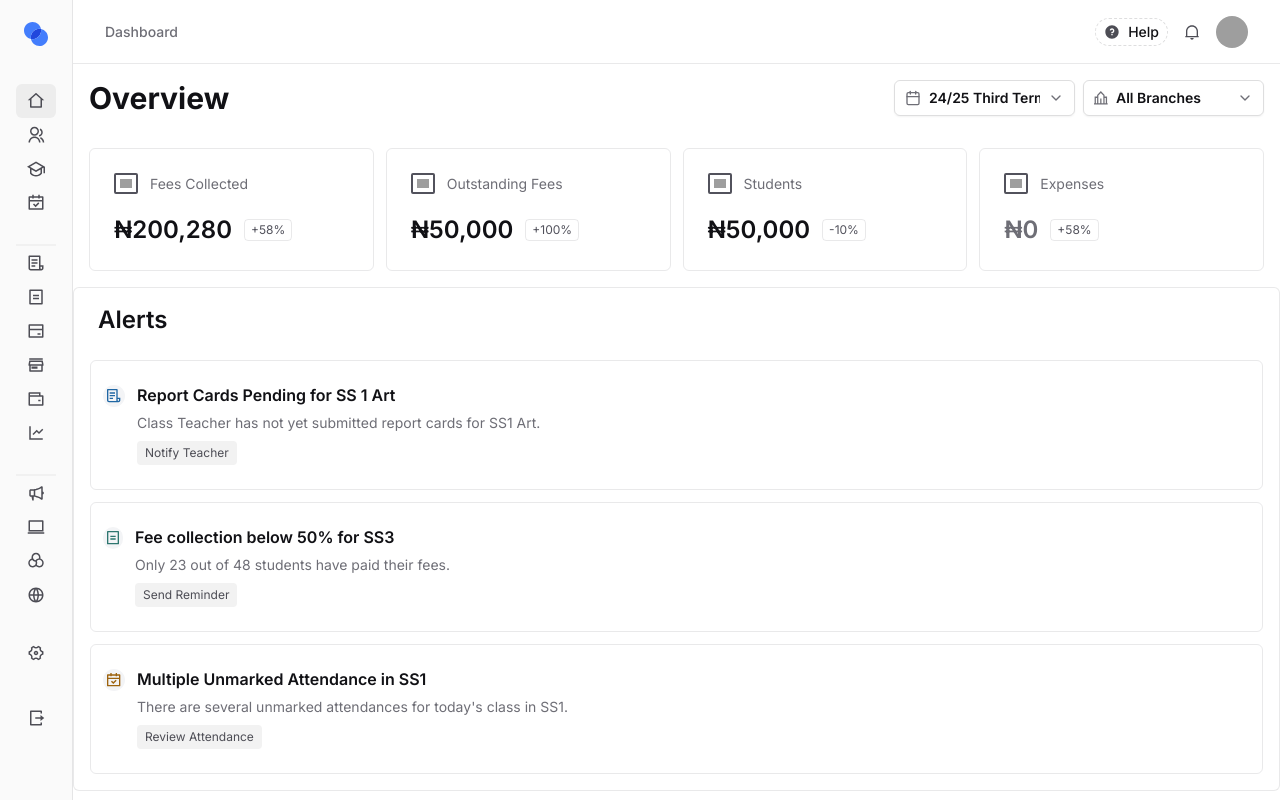
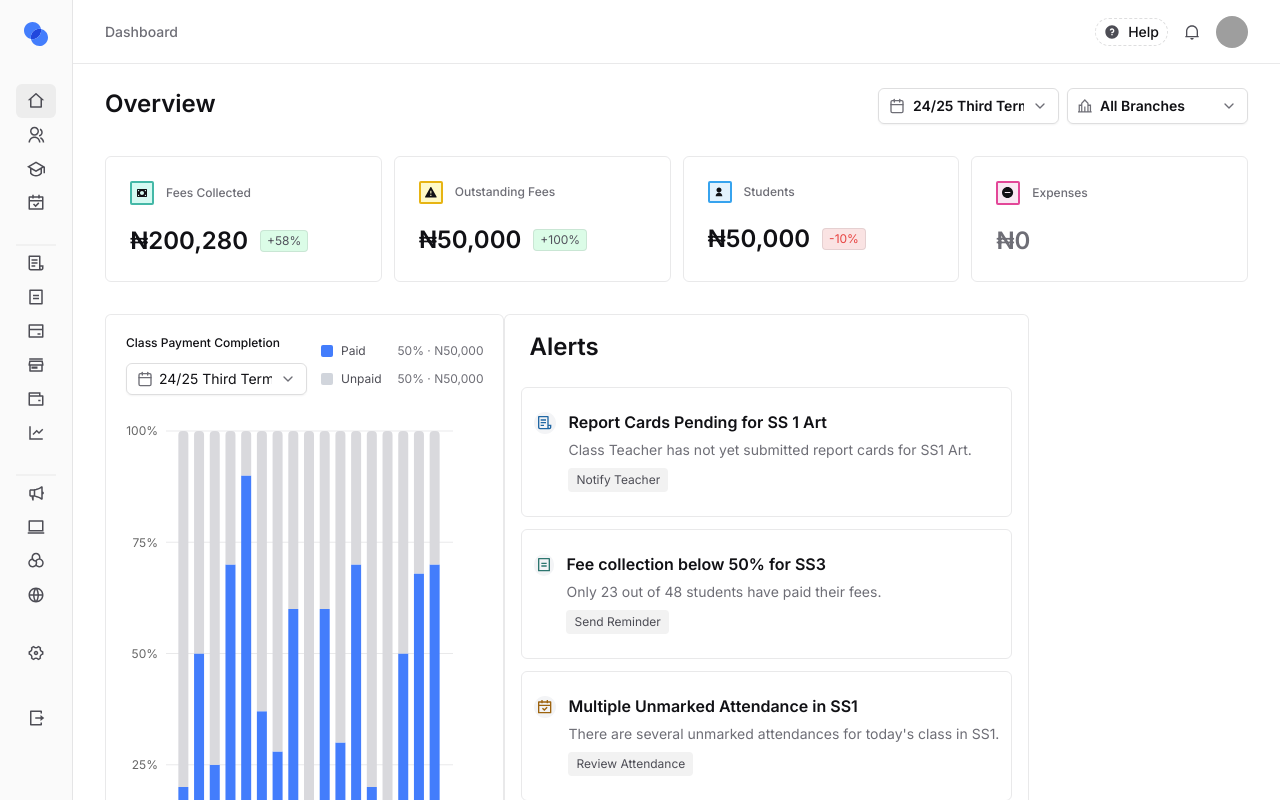
Before and after one commit to digenty/digenty-web, a Next.js app: page / in a window 1280 px wide. Built offline with nearby package versions, Linux system fonts and the light colour scheme; grey boxes are pictures that could not be loaded.

Commit message:
fix: fix components fonts, colors, paddings,  etc

```diff
--- a/package.json
+++ b/package.json
@@ -11,6 +11,7 @@
     "prepare": "husky"
   },
   "dependencies": {
+    "@headlessui/react": "^2.2.9",
     "@radix-ui/react-avatar": "^1.1.10",
     "@radix-ui/react-checkbox": "^1.3.3",
     "@radix-ui/react-dialog": "^1.1.15",
--- a/src/app/(core)/layout.tsx
+++ b/src/app/(core)/layout.tsx
@@ -11,7 +11,7 @@ export default function CoreLayout({
       <Sidebar />
       <div className="flex-1 overflow-hidden">
         <Header />
-        <div className="h-screen overflow-y-auto">{children}</div>
+        <div className="h-screen overflow-y-auto pb-16">{children}</div>
       </div>
     </div>
   );
--- a/src/app/(core)/page.tsx
+++ b/src/app/(core)/page.tsx
@@ -1,55 +1,9 @@
-// export default function Dashboard({
-//   children,
-// }: Readonly<{
-//   children: React.ReactNode;
-// }>) {
-//   return <div className="">{children}</div>;
-// }
-
-import Alerts from "@/components/Alert/Alerts";
-
-import { OverviewCard } from "@/components/OverviewHead/OverviewCard";
-import OverviewHeader from "@/components/OverviewHead/OverviewHeader";
-import Image from "next/image";
+import { Dashboard } from "@/components/Dashboard";
 
 export default function DashboardPage() {
   return (
-    <>
-      <OverviewHeader />
-      <div className="grid w-full grid-cols-2 gap-3 p-4 md:grid-cols-3 lg:grid-cols-4">
-        <OverviewCard
-          title="Fees collected"
-          icon={<Image src="/icons/notification-2.svg" width={24} height={24} alt="Icon" />}
-          value="₦200,280"
-          color="var(--color-success)"
-          iconBg="var(--color-success-light)"
-          percentage="+58%"
-        />
-        <OverviewCard
-          title="outstanding fees"
-          icon={<Image src="/icons/wallet.svg" width={24} height={24} alt="Icon" />}
-          value="₦50,000"
-          color="var(--color-success)"
-          percentage="+100%"
-          iconBg="var(--color-warning-light)"
-        />
-        <OverviewCard
-          title="students"
-          icon={<Image src="/icons/notification-2.svg" width={24} height={24} alt="Icon" />}
-          value="₦50,000"
-          color="var(--color-danger)"
-          percentage="-10%"
-          iconBg="var(--color-danger-light)"
-        />
-        <OverviewCard
-          title="Expenses"
-          icon={<Image src="/icons/notification-2.svg" width={24} height={24} alt="Icon" />}
-          value="₦0"
-          color="var(--color-warning) "
-          percentage="+58%"
-        />
-      </div>
-      <Alerts />
-    </>
+    <div className="">
+      <Dashboard />
+    </div>
   );
 }
--- a/src/app/styles/globals.css
+++ b/src/app/styles/globals.css
@@ -1002,6 +1002,16 @@
   }
 }
 
+.recharts-surface {
+  margin-left: -25px;
+}
+
+@media (min-width: 768px) {
+  .recharts-surface {
+    margin-left: -20px;
+  }
+}
+
 .recharts-surface:focus {
   outline: none;
 }
--- a/src/components/Chart/StackedBarChart.tsx
+++ b/src/components/Chart/StackedBarChart.tsx
@@ -5,7 +5,7 @@ import { ChartData } from "./types";
 
 export const StackedBarChart = ({ data }: { data: ChartData[] }) => {
   return (
-    <div className="bg-bg-card h-[500px] w-full">
+    <div className="h-[500px] w-full">
       <ResponsiveContainer width="100%" height="100%">
         <BarChart data={data} barCategoryGap="15%" margin={{ top: 20, right: 30, left: 20, bottom: 5 }}>
           {/* Dotted lines for vertical grid only */}
--- a/src/components/Dashboard/Chart.tsx
+++ b/src/components/Dashboard/Chart.tsx
@@ -15,14 +15,15 @@ export const Chart = () => {
   const filteredData = useMemo(() => data.filter(item => item.group === selected), [selected]);
 
   return (
-    <div className="border-border-default bg-bg-default rounded-md border py-2">
-      <div className="flex flex-col justify-between gap-3.5 px-10 md:flex-row md:items-center">
+    <div className="border-border-default bg-bg-default space-y-4 rounded-md border py-6 md:pt-5 md:pb-0">
+      <div className="flex flex-col justify-between gap-3.5 px-3 md:flex-row md:items-center md:px-5">
         <PaymentFilter />
         <Legend />
       </div>
+
       <StackedBarChart data={isMobile ? filteredData : data} />
 
-      <div className="block md:hidden">
+      <div className="block px-3 md:hidden">
         <ChartToggle options={["Primary School", "Secondary School", "Tertiary School"]} selected={selected} onChange={value => setSelected(value)} />
       </div>
     </div>
--- a/src/components/Dashboard/ChartToggle.tsx
+++ b/src/components/Dashboard/ChartToggle.tsx
@@ -13,7 +13,7 @@ export const ChartToggle: React.FC<ToggleGroupProps> = ({ options, selected, onC
   };
 
   return (
-    <div className="bg-bg-state-soft flex w-full justify-evenly rounded-full p-1">
+    <div className="bg-bg-state-soft flex w-full justify-evenly rounded-full">
       {options.map(option => (
         <button
           key={option}
--- a/src/components/OverviewHead/OverviewHeader.tsx
+++ b/src/components/Dashboard/OverviewHeader.tsx
@@ -15,8 +15,8 @@ export default function OverviewHeader() {
 
   return (
     <div>
-      <div className="flex w-full justify-between p-4 align-middle">
-        <h2 className="text-text-default text-3xl font-bold">Overview</h2>
+      <div className="flex w-full justify-between align-middle">
+        <h2 className="text-text-default text-lg font-semibold md:text-2xl">Overview</h2>
 
         <div className="hidden gap-2 align-middle md:flex">
           <Select value={termSelected} onValueChange={setTermSelected}>
@@ -58,10 +58,8 @@ export default function OverviewHeader() {
 
         {/* Mobile Drawer */}
         <Drawer>
-          <DrawerTrigger asChild>
-            <button className="bg-bg-state-soft block h-[20px] w-[20px] rounded-sm p-1 md:hidden">
-              <Image src="/icons/open-filter-modal.svg" alt="filter icon" width={16} height={16} />
-            </button>
+          <DrawerTrigger asChild className="bg-bg-state-soft block size-7 rounded-xs p-1.5 md:hidden">
+            <Image src="/icons/Vector (5).svg" alt="filter icon" width={20} height={20} />
           </DrawerTrigger>
 
           <DrawerContent className="bg-bg-default w-full max-w-full rounded-t-[12px] pb-3 shadow-lg">
--- a/src/components/Dashboard/index.tsx
+++ b/src/components/Dashboard/index.tsx
@@ -1,14 +1,15 @@
 import Image from "next/image";
 import Alerts from "../Alert/Alerts";
 import { Chart } from "./Chart";
-import { OverviewCard } from "../OverviewHead/OverviewCard";
-import OverviewHeader from "../OverviewHead/OverviewHeader";
+import { OverviewCard } from "../OverviewCard";
+import OverviewHeader from "./OverviewHeader";
 
 export const Dashboard = () => {
   return (
-    <div>
+    <div className="space-y-6 px-4 py-6 md:space-y-8 md:px-8">
       <OverviewHeader />
-      <div className="grid w-full grid-cols-2 gap-3 p-4 md:grid-cols-3 lg:grid-cols-4">
+
+      <div className="grid w-full grid-cols-2 gap-3 md:grid-cols-3 lg:grid-cols-4">
         <OverviewCard
           title="Fees collected"
           icon={<Image src="/icons/cash-fill.svg" width={17} height={17} alt="Icon" />}
@@ -43,7 +44,7 @@ export const Dashboard = () => {
           iconBg="var(--pink-100)"
         />
       </div>
-      <div className=":grid-cols-[1fr] grid items-start gap-3 p-4 md:grid-cols-[1fr_430px]">
+      <div className="flex flex-col md:flex-row">
         <Chart />
         <Alerts />
       </div>
--- a/src/components/OverviewCard.tsx
+++ /dev/null
@@ -1,7 +0,0 @@
-export const OverviewCard = () => {
-  return (
-    <div>
-      <p>OverviewCard</p>
-    </div>
-  );
-};
--- a/src/components/OverviewHead/OverviewCard.tsx
+++ b/src/components/OverviewCard/index.tsx
@@ -22,7 +22,7 @@ export const OverviewCard = ({ title, icon, value, color, percentage, iconBg }:
         : iconBg;
 
   return (
-    <div className="border-border-default box flex w-full flex-col gap-5 rounded-md border p-6">
+    <div className="border-border-default box flex w-full flex-col gap-5 rounded-md border px-3 py-4 md:p-6">
       <div className="flex items-center gap-3">
         <div
           className="w-6 rounded-xs border-2 p-1"
@@ -33,7 +33,7 @@ export const OverviewCard = ({ title, icon, value, color, percentage, iconBg }:
         >
           {icon}
         </div>
-        <div className="text-text-muted text-sm capitalize">{title}</div>
+        <div className="text-text-muted text-xs font-medium capitalize">{title}</div>
       </div>
 
       <div className="flex items-center gap-3">
--- a/src/components/Sidebar/index.tsx
+++ b/src/components/Sidebar/index.tsx
@@ -28,7 +28,7 @@ export const Sidebar = () => {
     <aside className="h-screen">
       <div
         className={cn(
-          "border-border-default bg-bg-sidebar-subtle hidden h-full w-69 space-y-4 border-r p-4 md:block md:space-y-8",
+          "border-border-default bg-bg-sidebar-subtle hidden h-screen w-69 space-y-4 border-r p-4 md:block md:space-y-8",
           !isSidebarOpen && "w-auto",
         )}
       >
```
Also changed, not shown: 2 other files (tests, documents, lock files or other folders).
